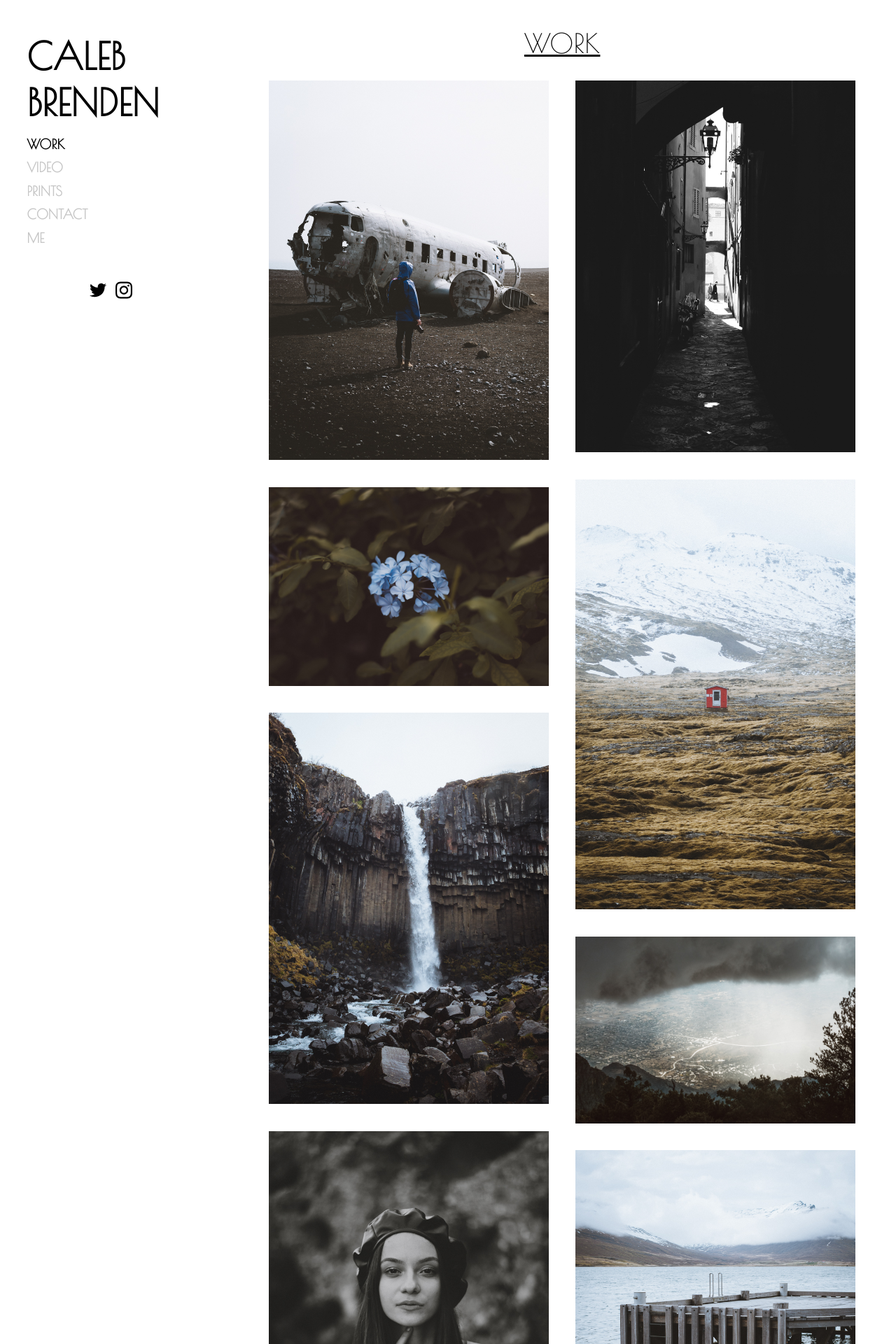
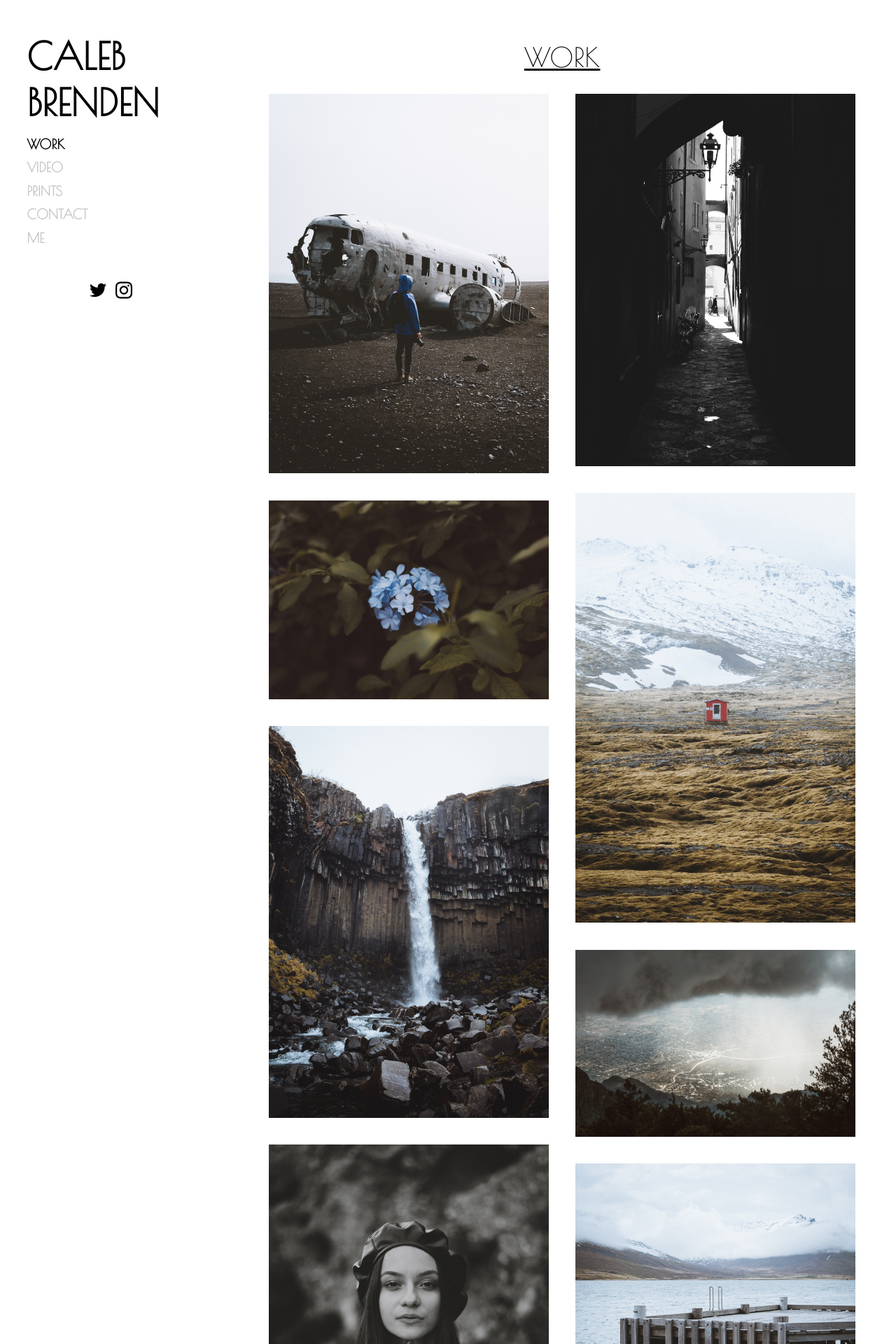
Before and after one commit to calebbrenden/my-site, a Jekyll site: the page built from index.html, in a window 1280 px wide. Shown: the top 1920 px of the page at 70% size. Built offline with Jekyll 4.4.1, drawn with Linux system fonts in a browser that asks for light colours.

Commit message:
added homepage-title class

```diff
--- a/_sass/hydeout/_layout.scss
+++ b/_sass/hydeout/_layout.scss
@@ -35,6 +35,10 @@ body {
           flex-direction: column;
   min-width: 100vw;
   min-height: 100vh;
+}
+
+.homepage-title {
+  padding-top: 1rem;
 }
 
 #split-div-wrapper {
```
